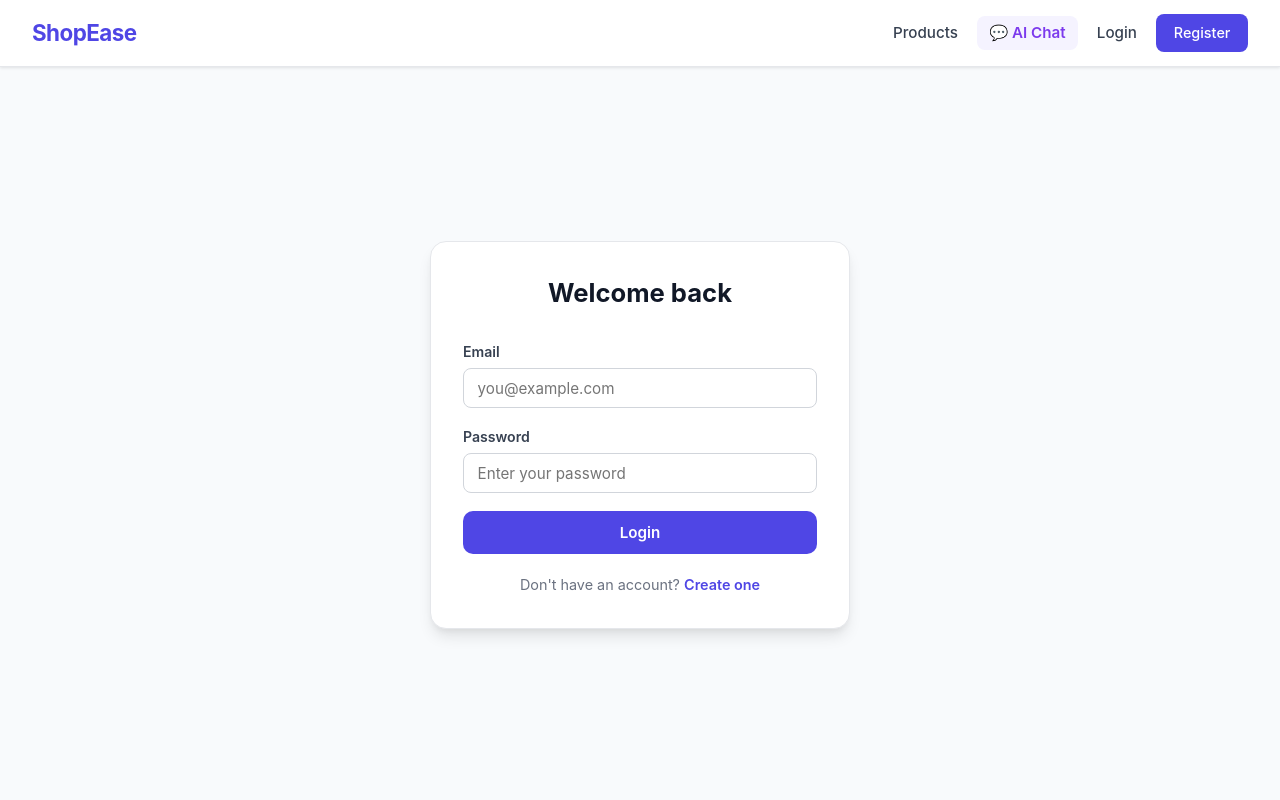
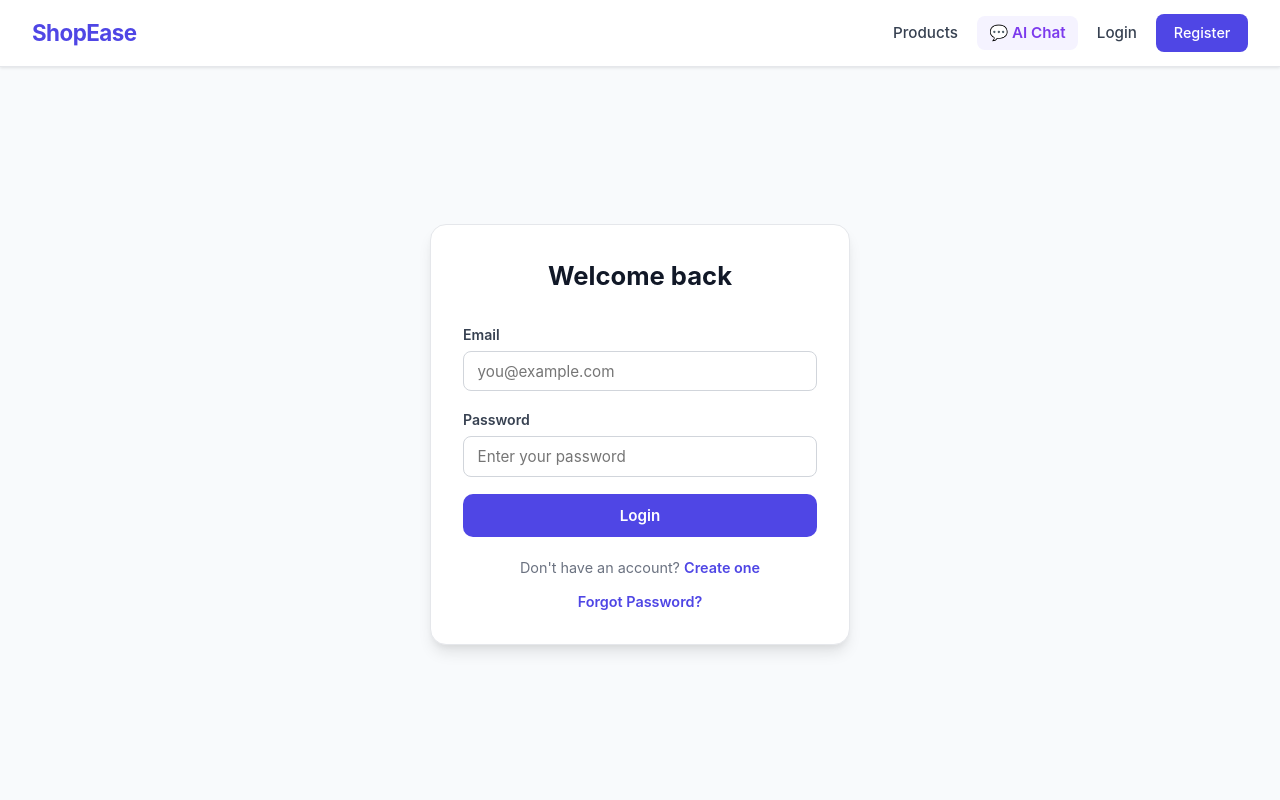
Before and after one commit to Chaitanya-Bhorde/ecommerce-checkout-engine, a React (Vite) app in the folder client/: page /login in a window 1280 px wide. Shown: the top 800 px of the page. Built offline with nearby package versions, Linux system fonts and the light colour scheme; no server answers.

Commit message:
feat: Add forgot password link to login page

```diff
--- a/client/src/pages/Login.jsx
+++ b/client/src/pages/Login.jsx
@@ -137,6 +137,17 @@ const primaryButtonStyle = {
             Create one
           </Link>
         </p>
+
+        <p style={{
+          textAlign: 'center',
+          marginTop: '0.75rem',
+          fontSize: '0.9rem',
+          color: '#6b7280',
+        }}>
+          <Link to="/forgot-password" style={{ fontWeight: '600', color: '#4f46e5' }}>
+            Forgot Password?
+          </Link>
+        </p>
       </div>
     </div>
   );
```
